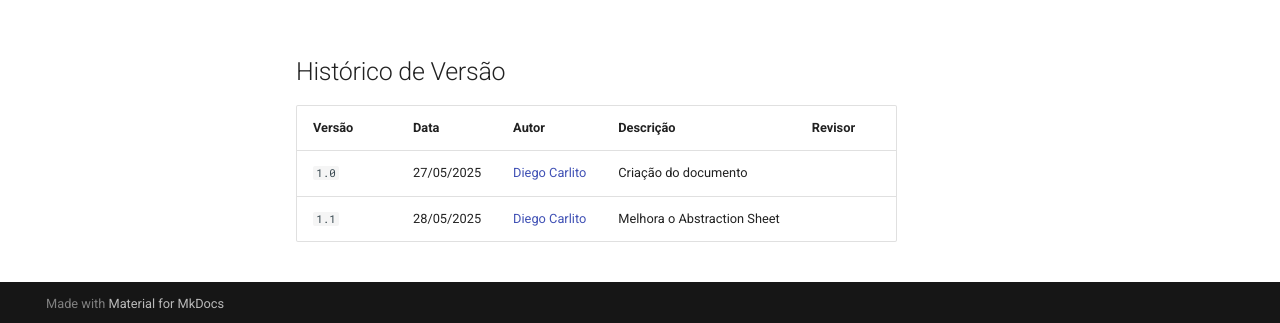
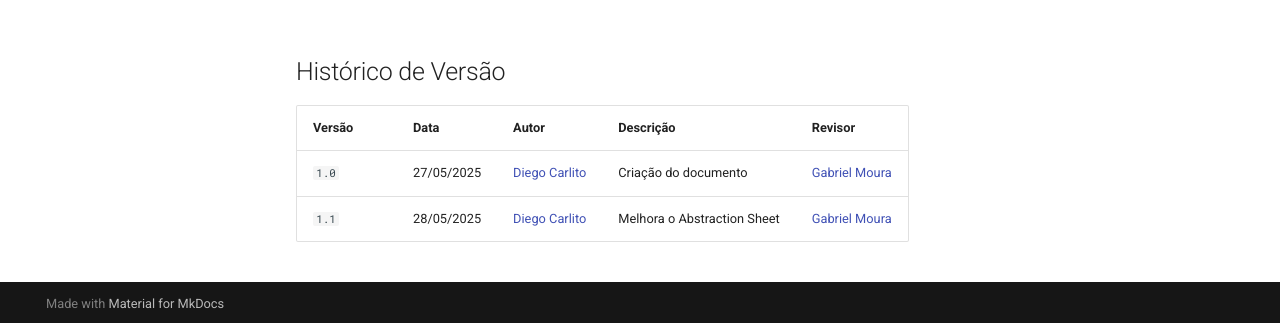
Before and after one commit to FCTE-Qualidade-de-Software-1/2025-1-T01--ADA-LOVELACE, an MkDocs documentation site: the page built from docs/gqm/gqm-fase-definicao.md, in a window 1280 px wide and 900 px high, scrolled down 3255 px. Shown: the part 574-897 px from the top of the window. Built offline with MkDocs 1.6.1 and Material for MkDocs 9.7.7, drawn with Linux system fonts in a browser that asks for light colours; comment, search, counter and statistics services are not loaded.

Commit message:
fix: revisor add

```diff
--- a/docs/gqm/gqm-fase-definicao.md
+++ b/docs/gqm/gqm-fase-definicao.md
@@ -198,5 +198,5 @@ Solução web e mobile com o objetivo de facilitar a relação entre os pequenos
 
 | Versão | Data       | Autor                                      | Descrição            | Revisor |
 | ------ | ---------- | ------------------------------------------ | -------------------- | ------- |
-| `1.0`    | 27/05/2025 | [Diego Carlito](https://github.com/DiegoCarlito) | Criação do documento |  |
-| `1.1`    | 28/05/2025 | [Diego Carlito](https://github.com/DiegoCarlito) | Melhora o Abstraction Sheet |  |
+| `1.0`    | 27/05/2025 | [Diego Carlito](https://github.com/DiegoCarlito) | Criação do documento | [Gabriel Moura](https://github.com/thegm445) |
+| `1.1`    | 28/05/2025 | [Diego Carlito](https://github.com/DiegoCarlito) | Melhora o Abstraction Sheet | [Gabriel Moura](https://github.com/thegm445) |
```
